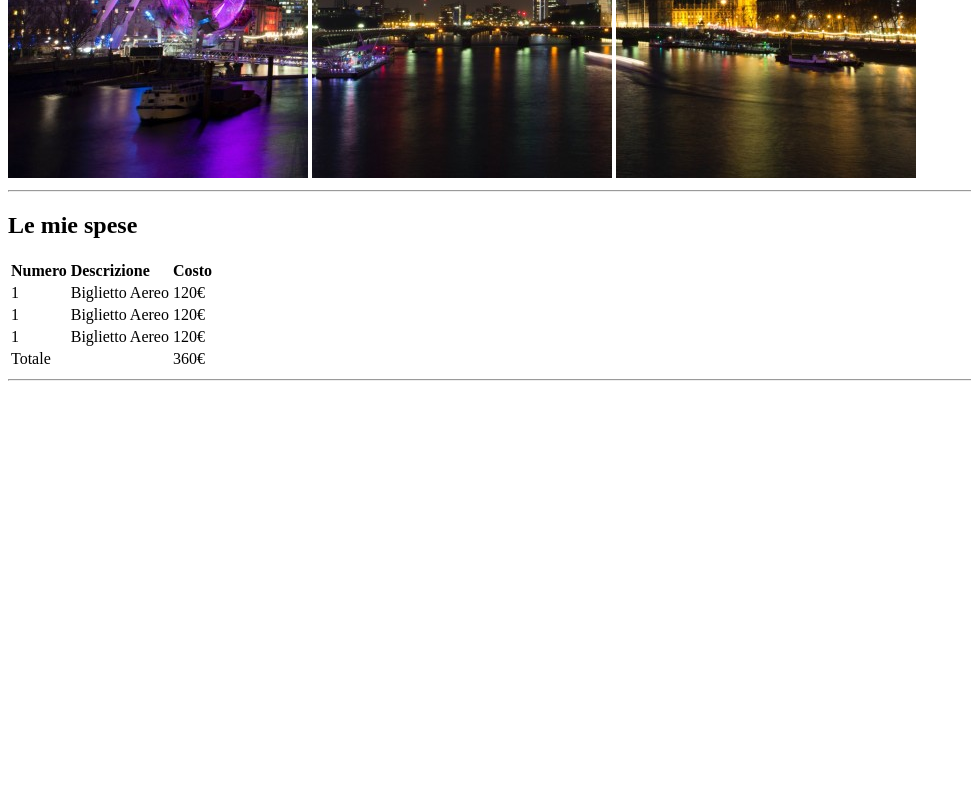
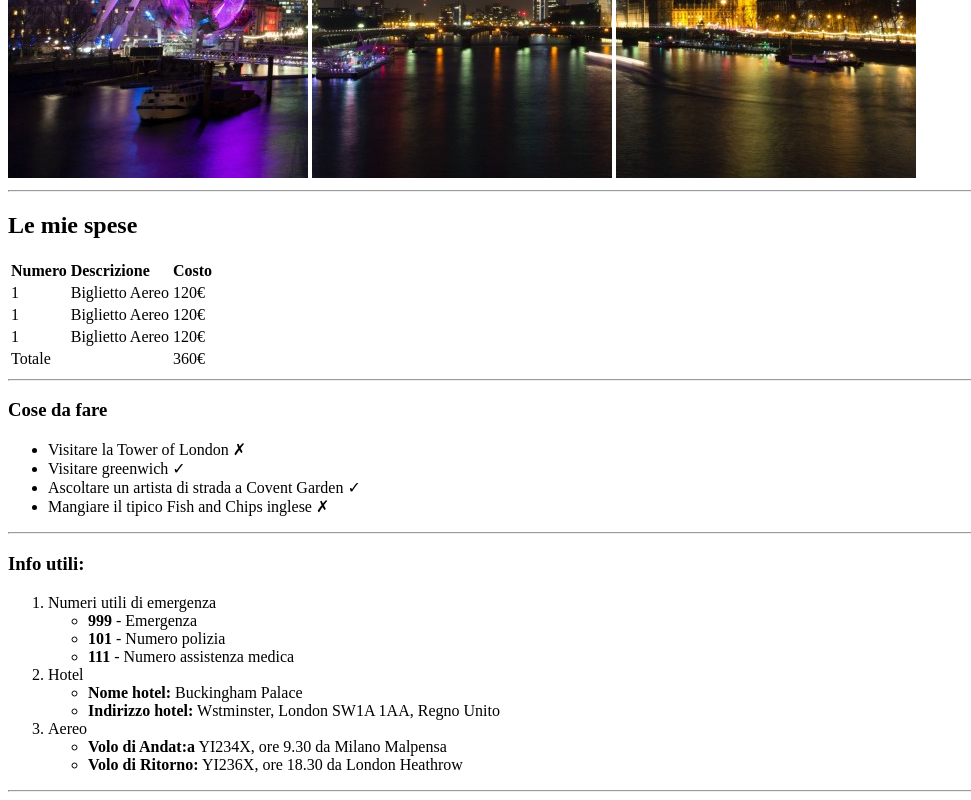
Before and after one commit to christiandigiandomenico/html-london-trip, a plain HTML site: page index.html in a window 1280 px wide. Shown: the part 502-1302 px from the top of the page, without its empty margins (0-971 px from the left). Before the commit the page ends 891 px from the top, so only its background shows below. Drawn offline with Linux system fonts and the light colour scheme.

Commit message:
Terminate le liste

```diff
--- a/index.html
+++ b/index.html
@@ -51,6 +51,44 @@
 
         <hr>
 
+        <h3>Cose da fare</h3>
+
+        <ul>
+            <li>Visitare la Tower of London &#x2717</li>
+            <li>Visitare greenwich &#x2713</li>
+            <li>Ascoltare un artista di strada a Covent Garden &#x2713</li>
+            <li>Mangiare il tipico Fish and Chips inglese &#x2717</li>
+        </ul>
+
+        <hr>
+
+        <h3>Info utili:</h3>
+
+        <ol>
+            <li>Numeri utili di emergenza
+                <ul>
+                    <li><strong>999</strong> - Emergenza</li>
+                    <li><strong>101</strong> - Numero polizia</li>
+                    <li><strong>111</strong> - Numero assistenza medica</li>
+                </ul>
+            </li>
+            <li>Hotel
+                <ul>
+                    <li><strong>Nome hotel:</strong> Buckingham Palace</li>
+                    <li><strong>Indirizzo hotel:</strong> Wstminster, London SW1A 1AA, Regno Unito</li>
+                </ul>
+            </li>
+            <li>Aereo
+                <ul>
+                    <li><strong>Volo di Andat:a</strong> YI234X, ore 9.30 da Milano Malpensa</li>
+                    <li><strong>Volo di Ritorno:</strong> YI236X, ore 18.30 da London Heathrow</li>
+                </ul>
+            </li>
+        </ol>
+
+        <hr>
+
+
     </main>
 
 </body>
```
